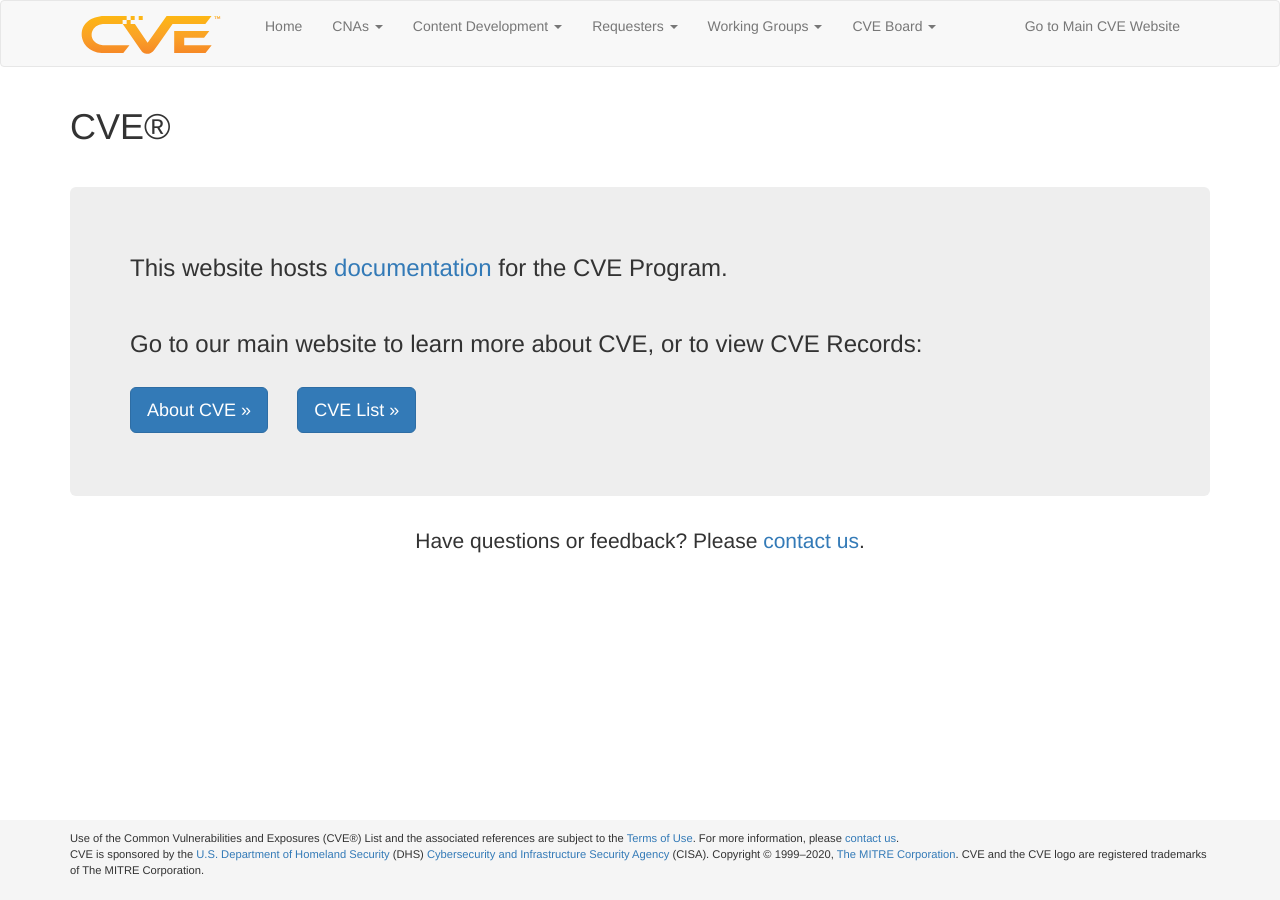
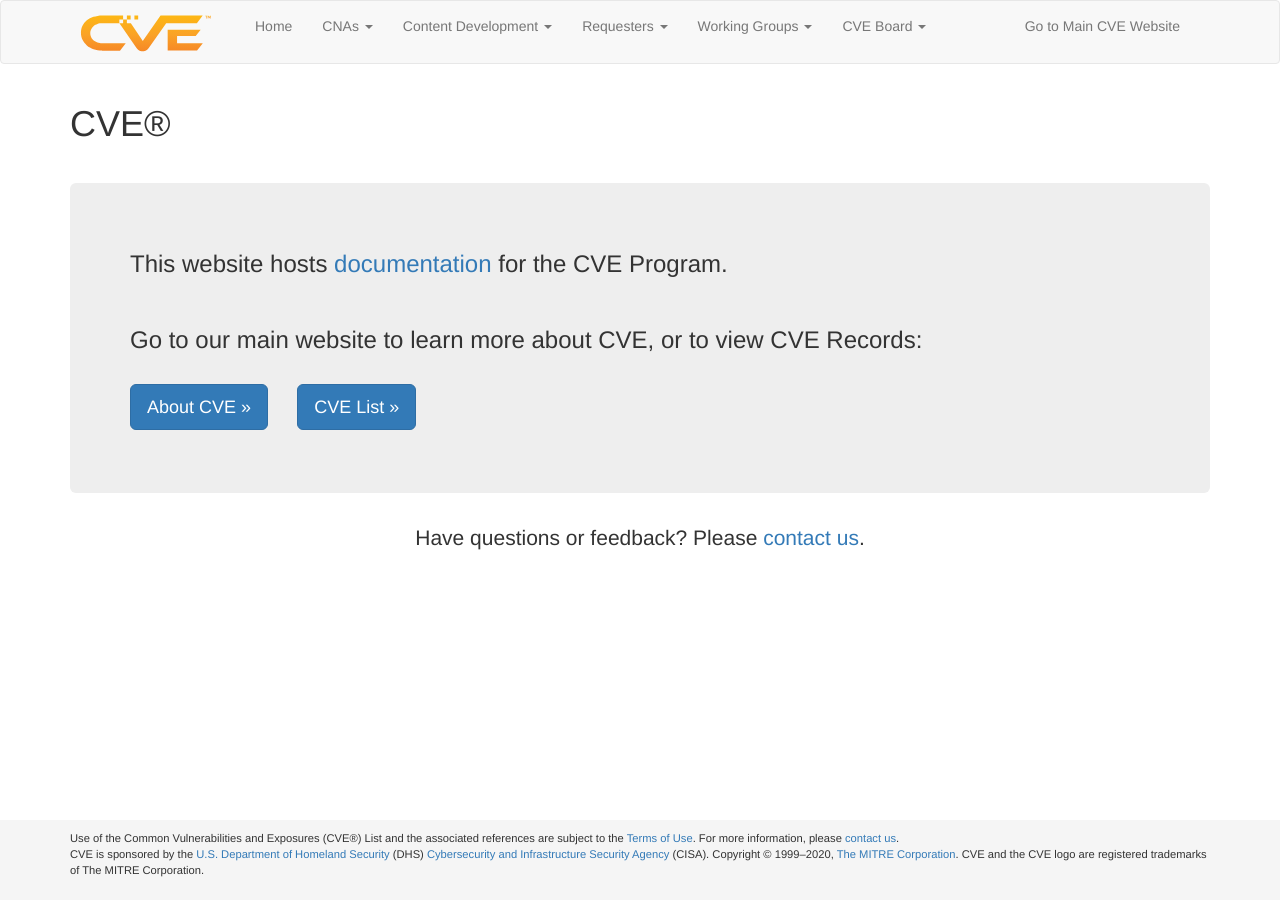
Before and after one commit to CVEProject/cveproject.github.io, a Jekyll site: the page built from index.md, in a window 1280 px wide. Built offline with Jekyll 4.4.1, drawn with Linux system fonts in a browser that asks for light colours; nearby versions of some CDN libraries.

Commit message:
Update header.html

```diff
--- a/_includes/header.html
+++ b/_includes/header.html
@@ -11,7 +11,7 @@
             <span class="icon-bar"></span>
             <span class="icon-bar"></span>
           </button>
-            <a href="https://cveproject.github.io" class="pull-left"><img src="/img/CVE_tm.svg" style="max-height: 135px; max-width: 160px; margin-top: 6px; margin-bottom: 3px; margin-right: 20px; "></a>
+            <a href="https://cveproject.github.io" class="pull-left"><img src="/img/CVE_tm.svg" style="max-height: 125px; max-width: 150px; margin-top: 6px; margin-bottom: 3px; margin-right: 20px; "></a>
     </div>
 
     <div class="collapse navbar-collapse">
```
